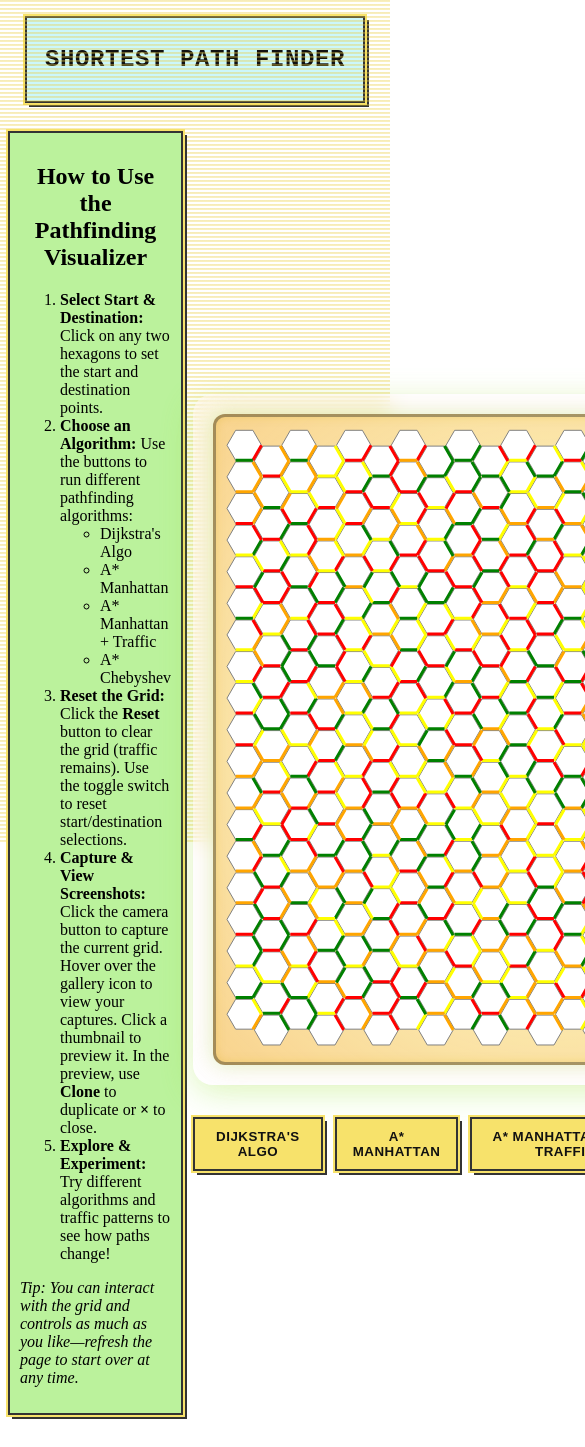
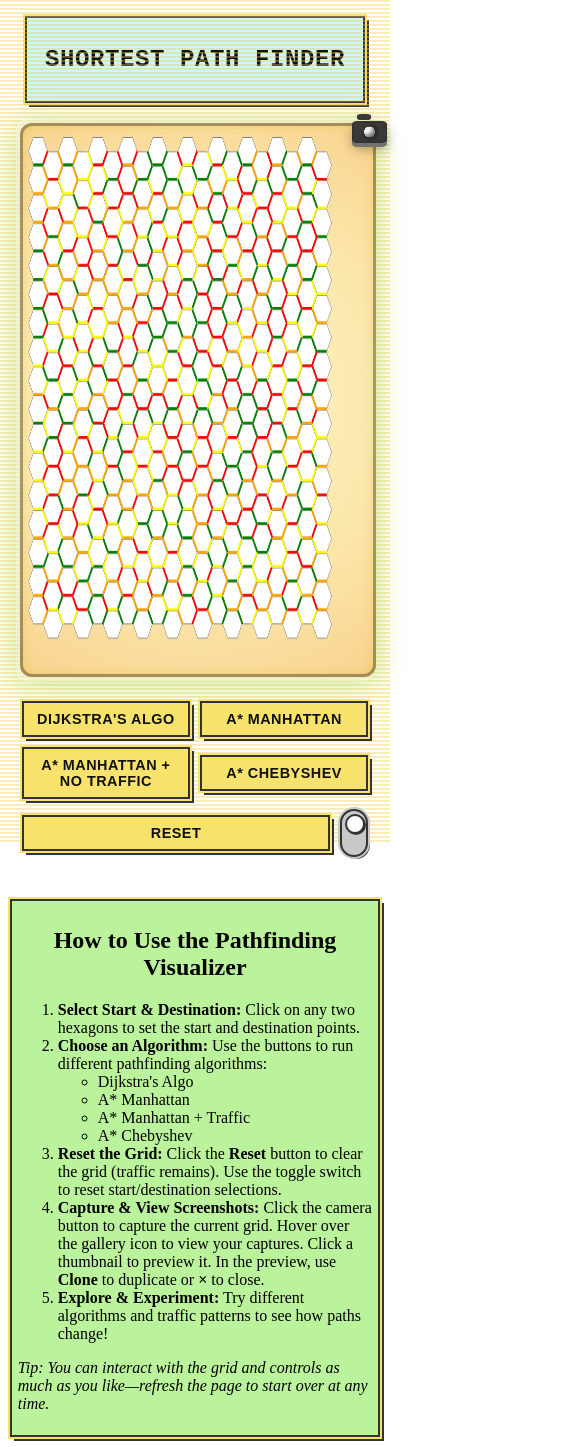
Before and after one commit to harsh10tech/visualizer-dsa, an Angular app: page / in a window 390 px wide. Shown: the top 1447 px of the page, 585 px wide, since content can reach past the window. Built offline with nearby package versions, Linux system fonts and the light colour scheme.

Commit message:
First responsive approach

```diff
--- a/src/app/app.module.ts
+++ b/src/app/app.module.ts
@@ -5,11 +5,13 @@ import { FormsModule } from '@angular/forms';
 import { AppRoutingModule } from './app-routing.module';
 import { AppComponent } from './app.component';
 import { PathFinderComponent } from './path-finder/path-finder.component';
+import { InstructionPanelComponent } from './path-finder/instruction-panel/instruction-panel.component';
 
 @NgModule({
   declarations: [
     AppComponent,
-    PathFinderComponent
+    PathFinderComponent,
+    InstructionPanelComponent
   ],
   imports: [
     BrowserModule,
--- /dev/null
+++ b/src/app/path-finder/instruction-panel/instruction-panel.component.css
@@ -0,0 +1,61 @@
+:host {
+  display: block;
+}
+
+/* Sidebar styles */
+.sidebar {
+  width: 240px;
+  background: #2c3e50;
+  color: white;
+  height: 100vh;
+  padding: 20px;
+  box-sizing: border-box;
+  transition: transform 0.3s ease;
+}
+
+/* Collapsed by default on small screens */
+/* @media (max-width: 1300px) {
+  .retro-box {
+    position: fixed;
+    top: 0;
+    left: 0;
+    transform: translateX(-100%);
+    z-index: 1000;
+  }
+
+  .sidebar.active {
+    transform: translateX(0);
+  }
+} */
+
+/* Collapse button (arrow) */
+.collapse-btn {
+  display: none;
+  position: fixed;
+  top: 20px;
+  left: 10px;
+  font-size: 28px;
+  color: white;
+  background: #2c3e50;
+  border-radius: 4px;
+  padding: 6px 10px;
+  cursor: pointer;
+  z-index: 1001;
+}
+
+@media (max-width: 1300px) {
+  .collapse-btn {
+    display: block;
+  }
+}
+
+/* Backdrop when sidebar is open */
+.backdrop {
+  position: fixed;
+  top: 0;
+  left: 10;
+  right: 0;
+  bottom: 20;
+  background: rgba(0, 0, 0, 0.4);
+  z-index: 999;
+}
--- /dev/null
+++ b/src/app/path-finder/instruction-panel/instruction-panel.component.html
@@ -0,0 +1,18 @@
+<div class="retro-box">
+      <h2 style="text-align: center;"><b>How to Use the Pathfinding Visualizer</b></h2>
+      <ol>
+        <li><strong>Select Start &amp; Destination:</strong> Click on any two hexagons to set the start and destination points.</li>
+        <li><strong>Choose an Algorithm:</strong> Use the buttons to run different pathfinding algorithms:
+          <ul>
+            <li>Dijkstra's Algo</li>
+            <li>A* Manhattan</li>
+            <li>A* Manhattan + Traffic</li>
+            <li>A* Chebyshev</li>
+          </ul>
+        </li>
+        <li><strong>Reset the Grid:</strong> Click the <b>Reset</b> button to clear the grid (traffic remains). Use the toggle switch to reset start/destination selections.</li>
+        <li><strong>Capture &amp; View Screenshots:</strong> Click the camera button to capture the current grid. Hover over the gallery icon to view your captures. Click a thumbnail to preview it. In the preview, use <b>Clone</b> to duplicate or <b>×</b> to close.</li>
+        <li><strong>Explore &amp; Experiment:</strong> Try different algorithms and traffic patterns to see how paths change!</li>
+      </ol>
+      <p><em>Tip: You can interact with the grid and controls as much as you like—refresh the page to start over at any time.</em></p>
+</div>
--- a/src/app/path-finder/path-finder.component.css
+++ b/src/app/path-finder/path-finder.component.css
@@ -30,6 +30,7 @@
   display: flex;
   gap: 10px;
 }
+
 .hexContainer {
   margin: 20px auto;
   padding: 18px;
@@ -81,7 +82,7 @@ top:0;
   display: inline-block;
   padding: 10px 16px;
   color: #111;
-  background: #f7e26b; /* classic retro yellow */
+  background: #f7e26b;
   border: 2px solid #333;
   box-shadow: 0 0 0 2px #f7e26b, 4px 4px 0 0 #333;
   text-transform: uppercase;
@@ -121,6 +122,79 @@ top:0;
   filter: brightness(1.05);
 }
 
+@media (max-width: 1300px) {
+  .main {
+    display: flex;
+    flex-direction: column;
+  }
+  .centered-content{
+    order: 1;
+    /* max-height: 60vw; */
+    width: 100%;
+    padding: 0 6px;
+    margin: 0 auto ;
+    box-sizing: border-box ;
+  }
+  .right-panel {
+    order: 2;
+    margin-top: 20px;
+  }
+  .instructions-panel {
+    order: 3;
+    display: block;
+    list-style-type: disc;
+  }
+}
+@media (max-width: 600px) {
+  .retro-box {
+    display: block;
+    width: 95vw;
+    padding: 6px;
+    margin: 2px auto;
+    box-sizing: border-box;
+    align-items: center;
+  }
+  .controls {
+    flex-wrap: wrap;
+    gap: 10px;
+    padding: 0 6px;
+  }
+  .retro-btn {
+    flex: 1 1 48%;
+    min-width: 120px;
+    padding: 8px 10px;
+    font-size: 0.9rem;
+    text-align: center;
+  }
+  .main .right-panel .efforts-distance {
+    display: block;
+    gap: 10px;
+  }
+  .main .right-panel .efforts-distance .retro-box {
+    background: #f2f19c;
+    font: bold 1rem sans-serif;
+  }
+}
+
+@media (max-width: 1300px) {
+  .centered-content {
+    max-width: 95vw;       /* nearly full viewport width on phones */
+    padding: 0 6px;
+    margin: 0 auto;
+  }
+  .hexContainer {
+    padding: 2px;
+    border-radius: 10px;
+    margin: 8px auto;
+  }
+  #hexCanvas {
+    max-height: calc(65vh);
+    max-width: calc(100vw);
+    width: 100%;
+    height: 650px;
+    display: block;
+  }
+}
 /* Vertical circular toggle placed next to Reset */
 .toggle-vert {
   position: relative;
@@ -191,7 +265,6 @@ top:0;
   cursor: pointer;
 }
 
-/* Preview overlay */
 .preview-overlay {
   position: fixed;
   inset: 0;
--- a/src/app/path-finder/path-finder.component.html
+++ b/src/app/path-finder/path-finder.component.html
@@ -1,23 +1,6 @@
 <div class="main">
   <div class="instructions-panel">
-    <div class="retro-box">
-      <h2 style="text-align: center;"><b>How to Use the Pathfinding Visualizer</b></h2>
-      <ol>
-        <li><strong>Select Start &amp; Destination:</strong> Click on any two hexagons to set the start and destination points.</li>
-        <li><strong>Choose an Algorithm:</strong> Use the buttons to run different pathfinding algorithms:
-          <ul>
-            <li>Dijkstra's Algo</li>
-            <li>A* Manhattan</li>
-            <li>A* Manhattan + Traffic</li>
-            <li>A* Chebyshev</li>
-          </ul>
-        </li>
-        <li><strong>Reset the Grid:</strong> Click the <b>Reset</b> button to clear the grid (traffic remains). Use the toggle switch to reset start/destination selections.</li>
-        <li><strong>Capture &amp; View Screenshots:</strong> Click the camera button to capture the current grid. Hover over the gallery icon to view your captures. Click a thumbnail to preview it. In the preview, use <b>Clone</b> to duplicate or <b>×</b> to close.</li>
-        <li><strong>Explore &amp; Experiment:</strong> Try different algorithms and traffic patterns to see how paths change!</li>
-      </ol>
-      <p><em>Tip: You can interact with the grid and controls as much as you like—refresh the page to start over at any time.</em></p>
-    </div>
+    <app-instruction-panel></app-instruction-panel>
   </div>
   <div class="centered-content">
     <div class="hexContainer">
--- a/src/app/path-finder/path-finder.component.ts
+++ b/src/app/path-finder/path-finder.component.ts
@@ -51,9 +51,9 @@ export class PathFinderComponent {
 
   public ngOnInit(): void {
     this.HEX_SIZE = 18.25;
+    constants.HEX_SIZE = 18.25;
     this.HEX_WIDTH = this.HEX_SIZE * 2;
     this.HEX_HEIGHT = this.HEX_SIZE * Math.sqrt(3);
-    constants.HEX_SIZE = 18.25;
     constants.HEX_WIDTH = constants.HEX_SIZE * 2;
     constants.HEX_HEIGHT = constants.HEX_SIZE * Math.sqrt(3);
   }
@@ -61,11 +61,24 @@ export class PathFinderComponent {
   public ngAfterViewInit(): void {
     this.canvas = this.canvasEle.nativeElement;
     const cntx = this.canvas?.getContext('2d');
+    this.ROWS = this.canvas.height / 35;
+    this.COLS = this.canvas.width / 29;
+    if(this.canvas.clientWidth<600){
+      const s = 19.5;
+      this.HEX_SIZE = s;
+      constants.HEX_SIZE = s;
+      this.HEX_WIDTH = this.HEX_SIZE * 2;
+      this.HEX_HEIGHT = this.HEX_SIZE * Math.sqrt(3);
+      constants.HEX_WIDTH = constants.HEX_SIZE * 2;
+      constants.HEX_HEIGHT = constants.HEX_SIZE * Math.sqrt(3);
+      console.log('rows: ',this.canvas.clientHeight / this.HEX_HEIGHT);
+      console.log('cols: ',this.canvas.width /this.HEX_SIZE);
+      this.ROWS = this.canvas.clientHeight / this.HEX_HEIGHT;
+      this.COLS = (this.canvas.clientWidth / this.HEX_SIZE) + 2;
+    }
     if (cntx) {
       this.cntx = cntx;
       console.log('Drawing on Canvas!!');
-      this.ROWS = this.canvas.height / 35;
-      this.COLS = this.canvas.clientWidth / 29;
       this.drawOnCanvas();
     } else {
       console.log('Canvas is falling!!');
```
Also changed, not shown: src/app/path-finder/instruction-panel/instruction-panel.component.ts (added, +10 -0 lines).
